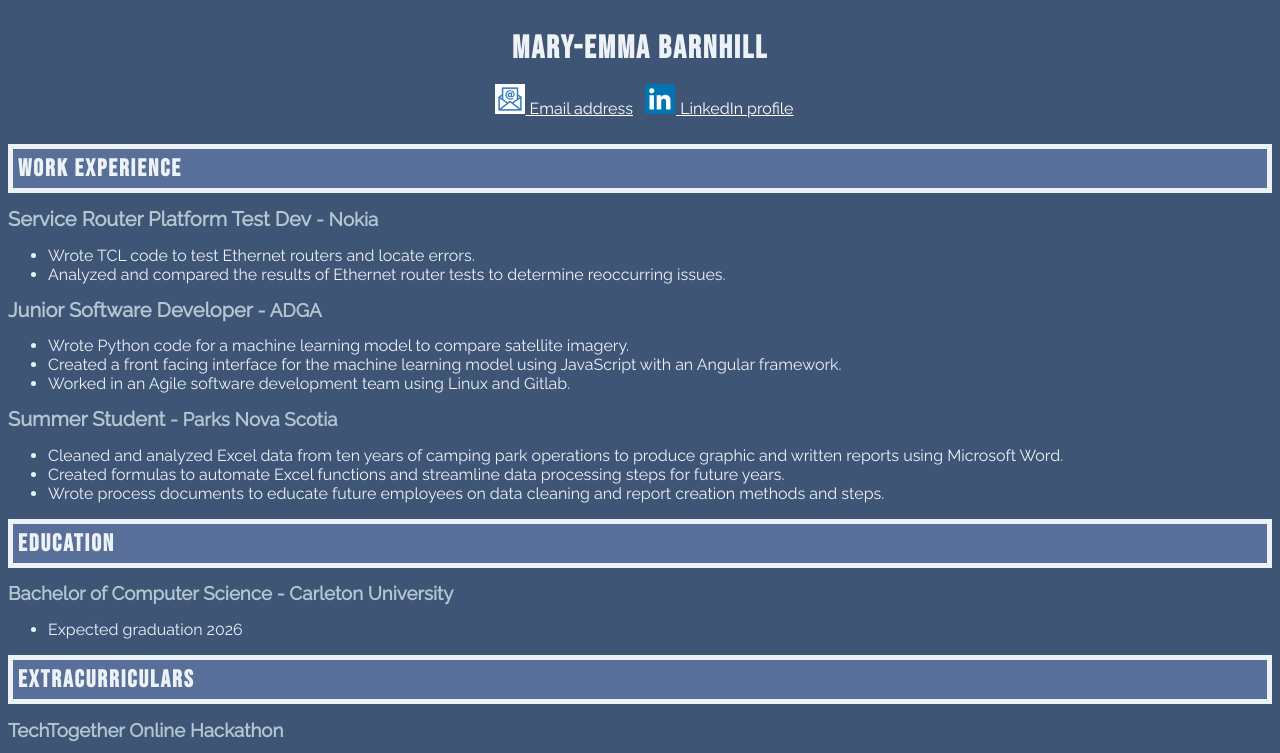
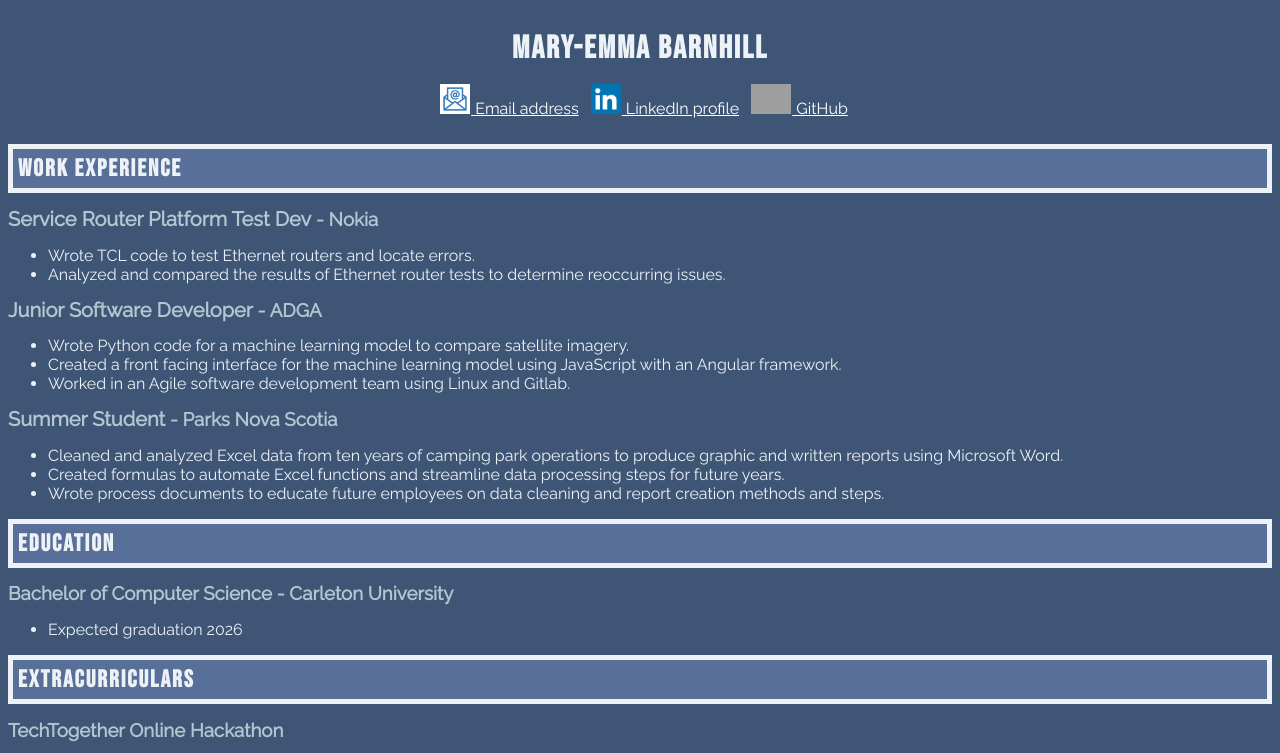
Before and after one commit to mary-emma/website, a plain HTML site: page index.html in a window 1280 px wide. Shown: the top 753 px of the page. Drawn offline with Linux system fonts and the light colour scheme; grey boxes are pictures that could not be loaded.

Commit message:
Added GitHub link

```diff
--- a/index.html
+++ b/index.html
@@ -45,6 +45,14 @@
             alt="linkedin logo link"
           />
         LinkedIn profile</a>
+        <a
+          href="https://github.com/mary-emma"
+          target="_blank"
+          ><img class="logo"
+            src="https://github.com/mary-emma/website/blob/main/docs/assets/githubLogo.png?raw=true"
+            alt="github logo link"
+          />
+        GitHub</a>
       </p>
     </header>
 
```
